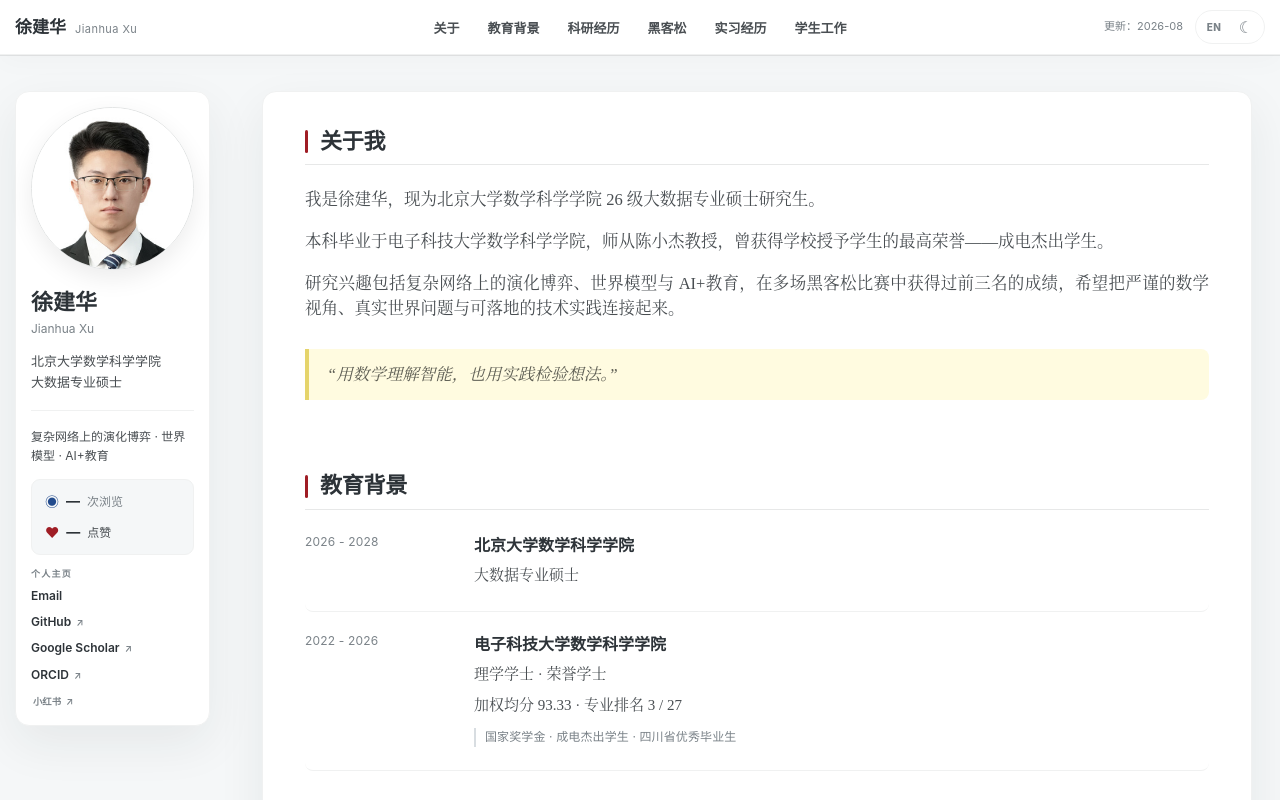
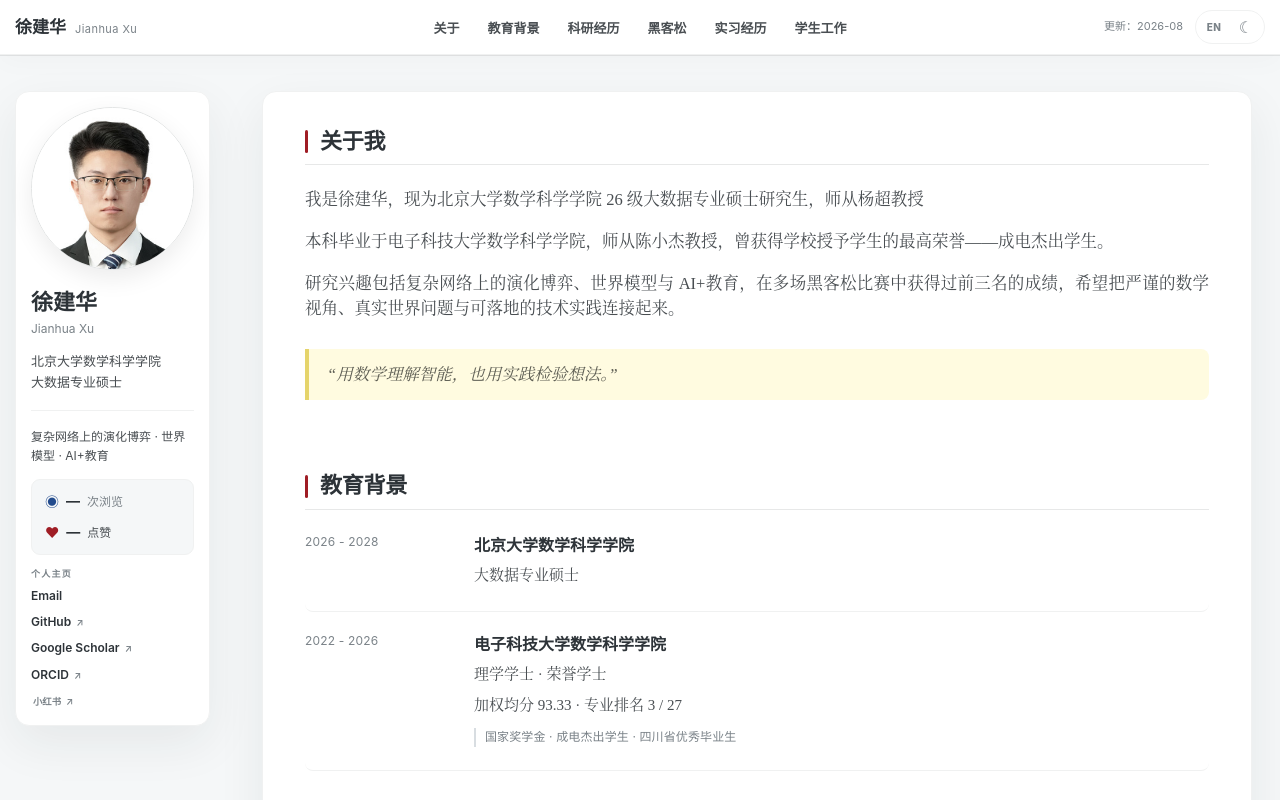
Before and after one commit to JhengXu/JhengXu.github.io, a Next.js app: page / in a window 1280 px wide. Shown: the top 800 px of the page. Built offline with nearby package versions, Linux system fonts and the light colour scheme; no server answers.

Commit message:
Update page.tsx

```diff
--- a/app/page.tsx
+++ b/app/page.tsx
@@ -230,7 +230,7 @@ const hackathons = [
   },
   {
     award: '爱化身 City OS 产品型 CEO 挑战赛冠军',
-    awardEn: 'Top 2 · iAvatar City OS Product CEO Challenge',
+    awardEn: 'Top 1 · iAvatar City OS Product CEO Challenge',
     title: 'CityOS Flood · 深圳城市多灾种预测与情景推演',
     titleEn: 'CityOS Flood · Shenzhen Multi-Hazard Forecasting and Scenario Simulation',
     summary:
@@ -411,8 +411,8 @@ export default function Home() {
             <h2><Localized zh="关于我" en="About Me" /></h2>
             <p>
               <Localized
-                zh="我是徐建华，现为北京大学数学科学学院 26 级大数据专业硕士研究生。"
-                en="I am Jianhua Xu, a Class of 2026 master's student in the Big Data program at the School of Mathematical Sciences, Peking University."
+                zh="我是徐建华，现为北京大学数学科学学院 26 级大数据专业硕士研究生，师从杨超教授"
+                en="I am Jianhua Xu, a Class of 2026 master's student in the Big Data program at the School of Mathematical Sciences, Peking University，advised by Professor Chao Yang."
               />
             </p>
             <p>
```
